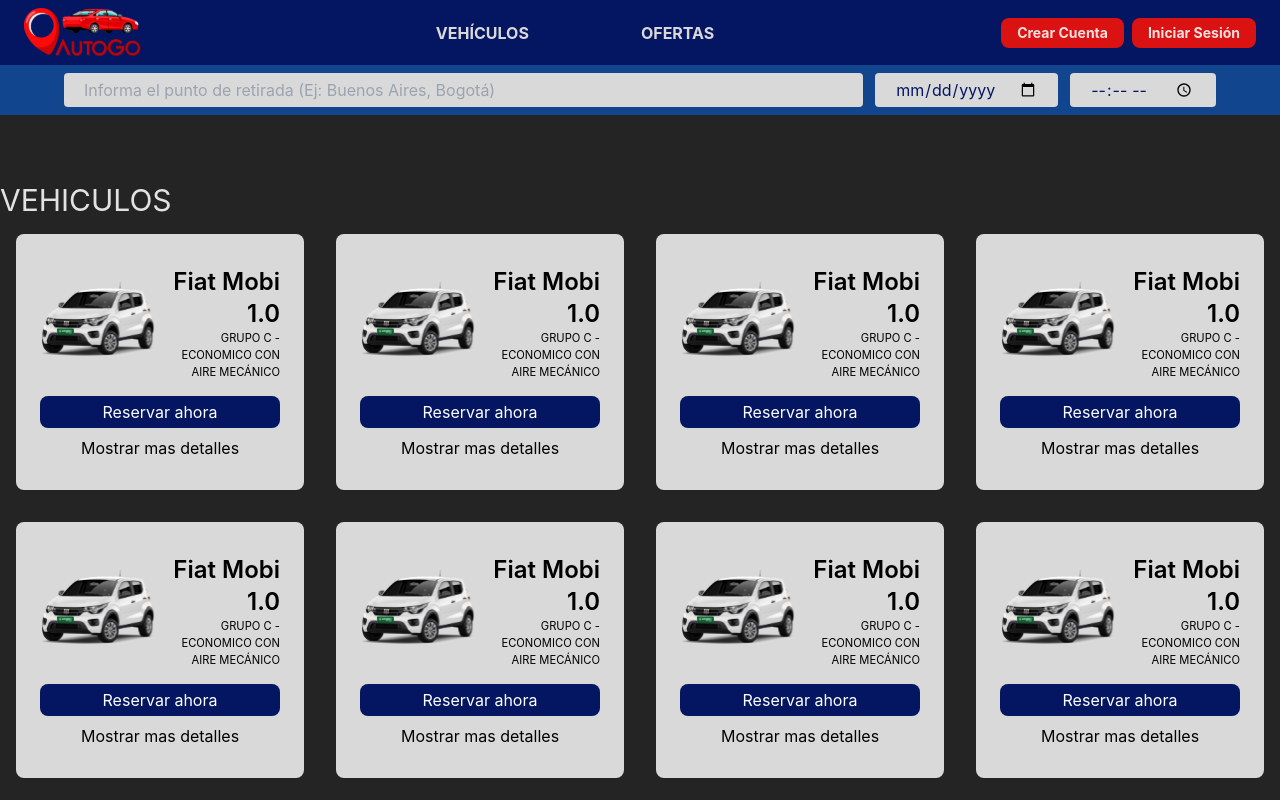
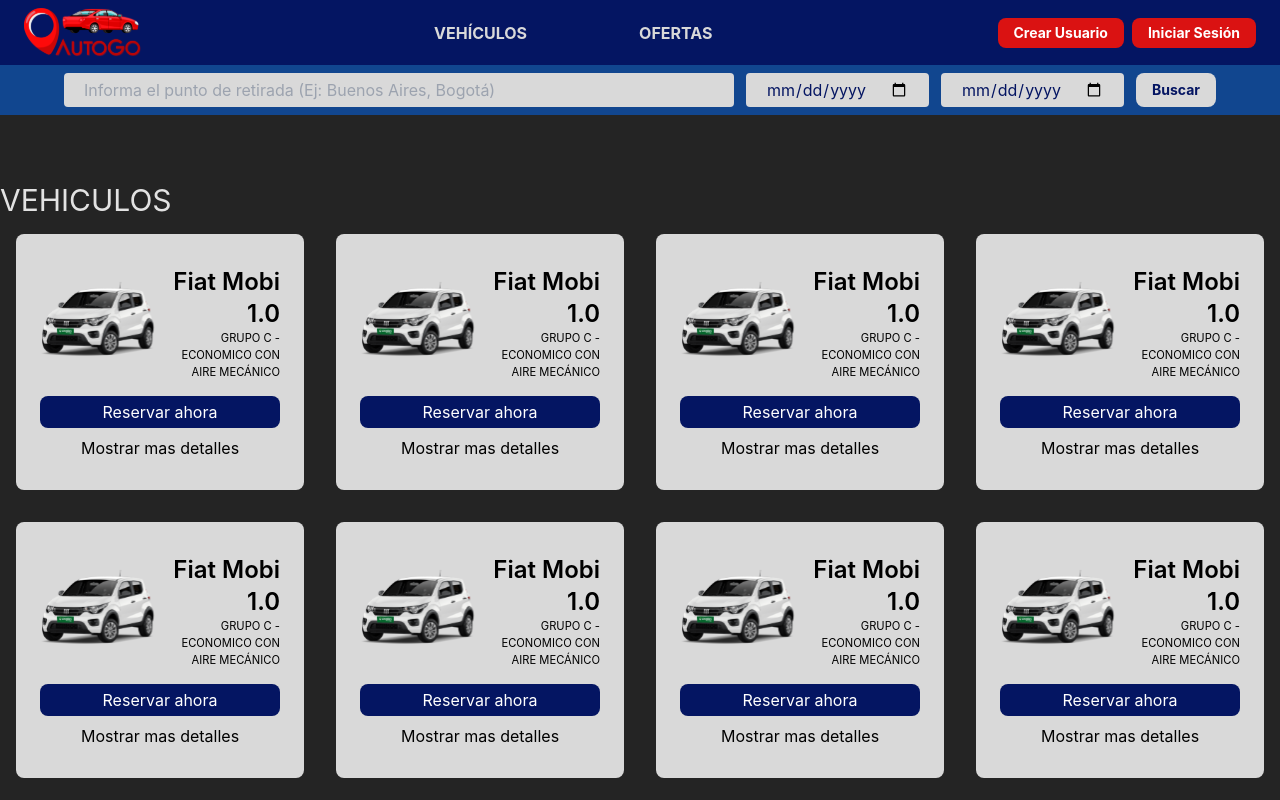
Before and after one commit to pablo-ambrogio/proyecto-final-CDT, a React (Vite) app: page / in a window 1280 px wide. Shown: the top 800 px of the page. Built offline with nearby package versions, Linux system fonts and the light colour scheme; a web font is replaced by a local one.

Commit message:
se incluye componente modal para login y registro

```diff
--- a/src/components/common/header/Navbar.jsx
+++ b/src/components/common/header/Navbar.jsx
@@ -3,11 +3,9 @@
 import { FontAwesomeIcon } from '@fortawesome/react-fontawesome'
 import { faBars, faX } from '@fortawesome/free-solid-svg-icons'
 import Swal from 'sweetalert2'
-// import { useState } from 'react'
-// import ModalLogin from '../../pages/ModalLogin'
+import Modal from '../modal/Modal'
 
 const Navbar = () => {
-    // const [isOpen, setIsOpen] = useState(false)
     return (
         <>
             <header className="flex flex-col sticky top-0">
@@ -48,20 +46,20 @@
                             </Link>
                         </div>
                         <div className="flex gap-2">
-                            <Link
+                            {/* <Link
                                 to="/register"
                                 className="inline-block text-sm capitalize font-bold px-4 py-2 leading-none rounded-lg bg-red hover:bg-grey hover:text-blue transition-in-out duration-700 "
                             >
                                 crear cuenta
                             </Link>
-                            {/* <ModalLogin /> */}
 
                             <Link
                                 to="/login"
                                 className="inline-block text-sm capitalize font-bold px-4 py-2 leading-none rounded-lg bg-red hover:bg-grey hover:text-blue transition-in-out duration-700 "
-                                >
+                            >
                                 iniciar sesión
-                            </Link>
+                            </Link> */}
+                            <Modal />
                         </div>
                     </div>
                 </nav>
@@ -74,13 +72,16 @@
                     <input
                         className="rounded py-1 px-5 bg-grey text-blue outline-none"
                         type="date"
-                        placeholder="Fecha"
+                        placeholder="Fecha inicio"
                     />
                     <input
                         className="rounded py-1 px-5 bg-grey text-blue outline-none"
-                        type="time"
-                        placeholder="hora"
+                        type="date"
+                        placeholder="Fecha fin"
                     />
+                    <button className="block py-2 px-4 leading-none rounded-lg text-sm text-blue border-0 bg-grey hover:bg-grey hover:text-blue cursor-pointer font-bold capitalize transition-in-out duration-700">
+                        Buscar
+                    </button>
                 </section>
             </header>
         </>
--- /dev/null
+++ b/src/components/common/modal/Modal.jsx
@@ -0,0 +1,47 @@
+import { useState } from 'react'
+import ModalContainer from './ModalContainer'
+import Login from '../../pages/Login'
+import Register from '../../pages/Register'
+
+const Modal = () => {
+    const [modal1, setModal1] = useState(false)
+    const [modal2, setModal2] = useState(false)
+
+    return (
+        <>
+        {/* botones del header */}
+            <div className="flex flex-wrap justify-center gap-2">
+                <button
+                    className="block py-2 px-4 leading-none rounded-lg text-sm text-white border-0 bg-red hover:bg-grey hover:text-blue cursor-pointer font-bold capitalize transition-in-out duration-700"
+                    onClick={() => {
+                        setModal2(!modal2)
+                    }}
+                >
+                    crear usuario
+                </button>
+                <button
+                    className="block py-2 px-4 leading-none rounded-lg text-sm text-white border-0 bg-red hover:bg-grey hover:text-blue cursor-pointer font-bold capitalize transition-in-out duration-700"
+                    onClick={() => {
+                        setModal1(!modal1)
+                    }}
+                >
+                    iniciar sesión
+                </button>
+            </div>
+
+            <ModalContainer state={modal1} setState={setModal1}>
+                <div className="flex flex-col items-center">
+                    <Login />
+                </div>
+            </ModalContainer>
+
+            <ModalContainer state={modal2} setState={setModal2}>
+                <div className="flex flex-col items-center">
+                    <Register />
+                </div>
+            </ModalContainer>
+        </>
+    )
+}
+
+export default Modal
--- /dev/null
+++ b/src/components/common/modal/ModalContainer.jsx
@@ -0,0 +1,29 @@
+import { FontAwesomeIcon } from '@fortawesome/react-fontawesome'
+import { faX } from '@fortawesome/free-solid-svg-icons'
+
+const ModalContainer = ({ children, state, setState }) => {
+    return (
+        <>
+            {state && (
+                <div className="w-screen h-screen fixed top-0 left-0 bg-grey bg-opacity-90 flex justify-center items-center p-6">
+                    <div className="w-[500px] min-h-[100px] relative rounded-md p-0">
+                        <button
+                            className="absolute top-[-30px] right-[-30px] w-5 h-5 cursor-pointer border-0 ease-in-out duration-300 rounded text-blue font-bold
+                                hover:text-blue"
+                            onClick={() => setState(false)}
+                        >
+                            <FontAwesomeIcon
+                                icon={faX}
+                                className=""
+                            />
+
+                        </button>
+                        {children}
+                    </div>
+                </div>
+            )}
+        </>
+    )
+}
+
+export default ModalContainer
--- a/src/components/pages/Login.jsx
+++ b/src/components/pages/Login.jsx
@@ -17,14 +17,15 @@
     } = useForm()
 
     const formSubmit = handleSubmit(data => {
-        Swal.fire({
-            icon: 'success',
-            html: '<p class = "text-blue text-xl font-bold" >Usuario creado con éxito</p>',
-            showConfirmButton: false,
-            timer: 2000
-        })
+        // Swal.fire({
+        //     icon: 'success',
+        //     html: '<p class = "text-blue text-xl font-bold" >Accedo permitido</p>',
+        //     showConfirmButton: false,
+        //     timer: 2000
+        // })
         console.log(data)
         reset()
+        // <Link to="/"></Link>
     })
 
     return (
@@ -68,7 +69,7 @@
                                 </label>
                                 <input
                                     className="rounded-md outline-none h-8 text-blue font-bold pl-2 bg-grey"
-                                    type="email"
+                                    type="text"
                                     name="user"
                                     id="user"
                                     autoComplete="off"
--- a/src/components/pages/ModalLogin.jsx
+++ /dev/null
@@ -1,39 +0,0 @@
-import { useState } from 'react'
-import Login from './Login'
-import { FontAwesomeIcon } from '@fortawesome/react-fontawesome'
-import { faX } from '@fortawesome/free-solid-svg-icons'
-import { Link } from 'react-router-dom'
-
-const ModalLogin = () => {
-    const [isOpen, setIsOpen] = useState(false)
-
-    return (
-        <>
-            <Link
-                to="/login"
-                className="inline-block text-sm capitalize font-bold px-4 py-2 leading-none rounded-lg bg-red hover:bg-grey hover:text-blue transition-in-out duration-700"
-                onClick={() => setIsOpen(true)}
-            >
-                iniciar sesión
-            </Link>
-            {isOpen && (
-                <div className="fixed inset-0 bg-blue bg-opacity-60 backdrop-blur-sm flex justify-center items-center">
-                    <div className="flex bg-grey rounded-xl gap-5 p-5">
-                        <Login />
-
-                        {/* ICONO DE X PARA CERRAR */}
-                        <Link
-                            to="/"
-                            className="text-blue text-4xl bg-grey flex"
-                            onClick={() => setIsOpen(false)}
-                        >
-                            {<FontAwesomeIcon icon={faX} />}
-                        </Link>
-                    </div>
-                </div>
-            )}
-        </>
-    )
-}
-
-export default ModalLogin
--- a/src/components/pages/Register.jsx
+++ b/src/components/pages/Register.jsx
@@ -43,9 +43,11 @@
                     </div>
 
                     {/* BLOQUE FORMULARIO DERECHA */}
-                    <div className="bg-blue p-12 rounded-md w-96 flex flex-col justify-center">
+                    <div className="bg-blue px-12 py-4 rounded-md w-96 flex flex-col justify-center">
                         {/* TÍTULO */}
-                        <h2 className="font-modern text-2xl mb-5">crear cuenta</h2>
+                        <h2 className="font-modern text-2xl mb-5">
+                            crear cuenta
+                        </h2>
 
                         {/* FORM */}
                         <form
--- a/src/main.jsx
+++ b/src/main.jsx
@@ -24,8 +24,8 @@
         <Route path='/' element={<App />}>
 
           <Route path='/' element={<Vehicles />} />
-          <Route path='login' element={<Login />} />
-          <Route path="register" element={<Register />} />
+          {/* <Route path='login' element={<Login />} /> */}
+          {/* <Route path="register" element={<Register />} /> */}
           <Route path="about-us" element={<AboutUs />} />
           <Route path='vehicles/:id' element={<DetailsCar />} />
 
```
